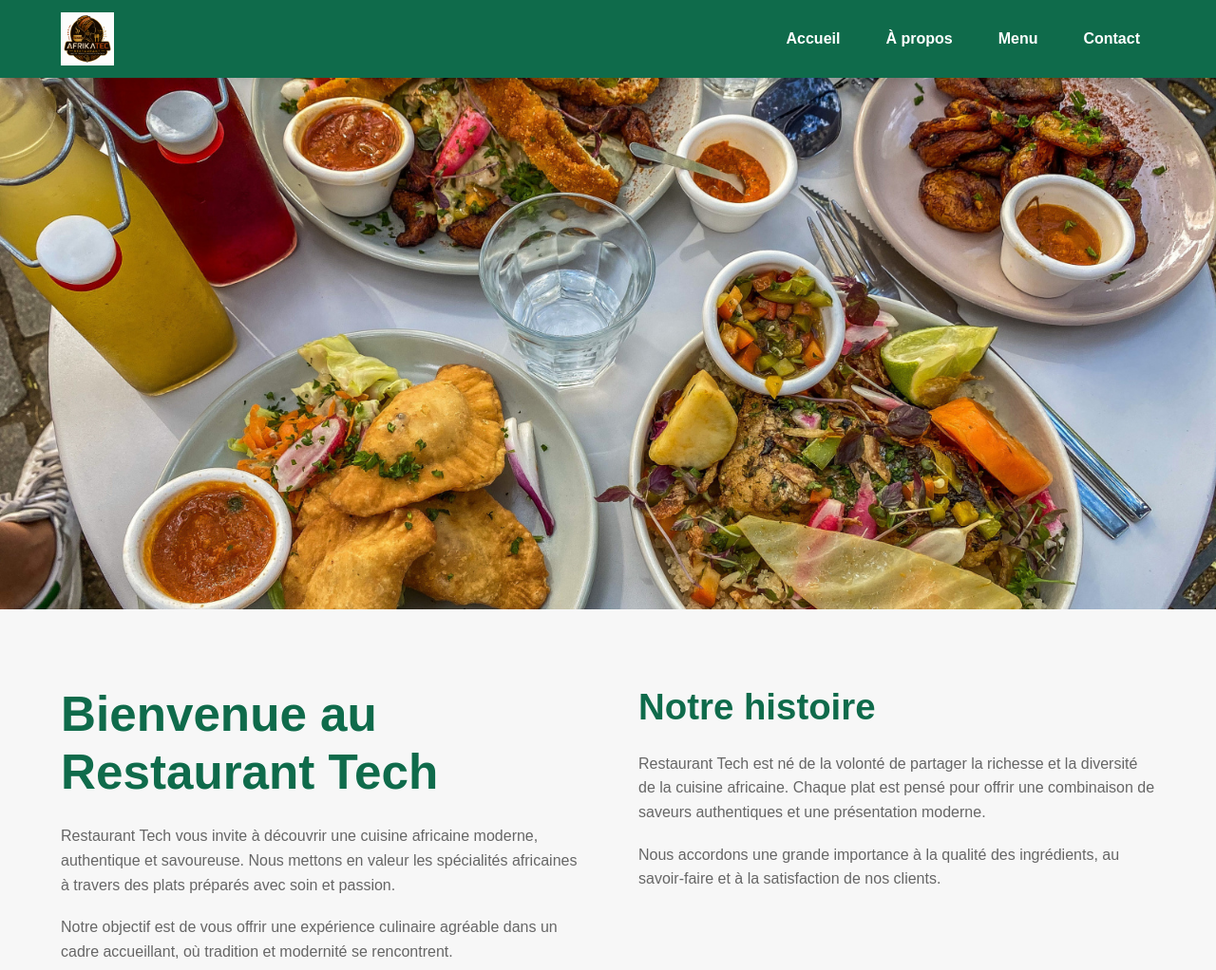
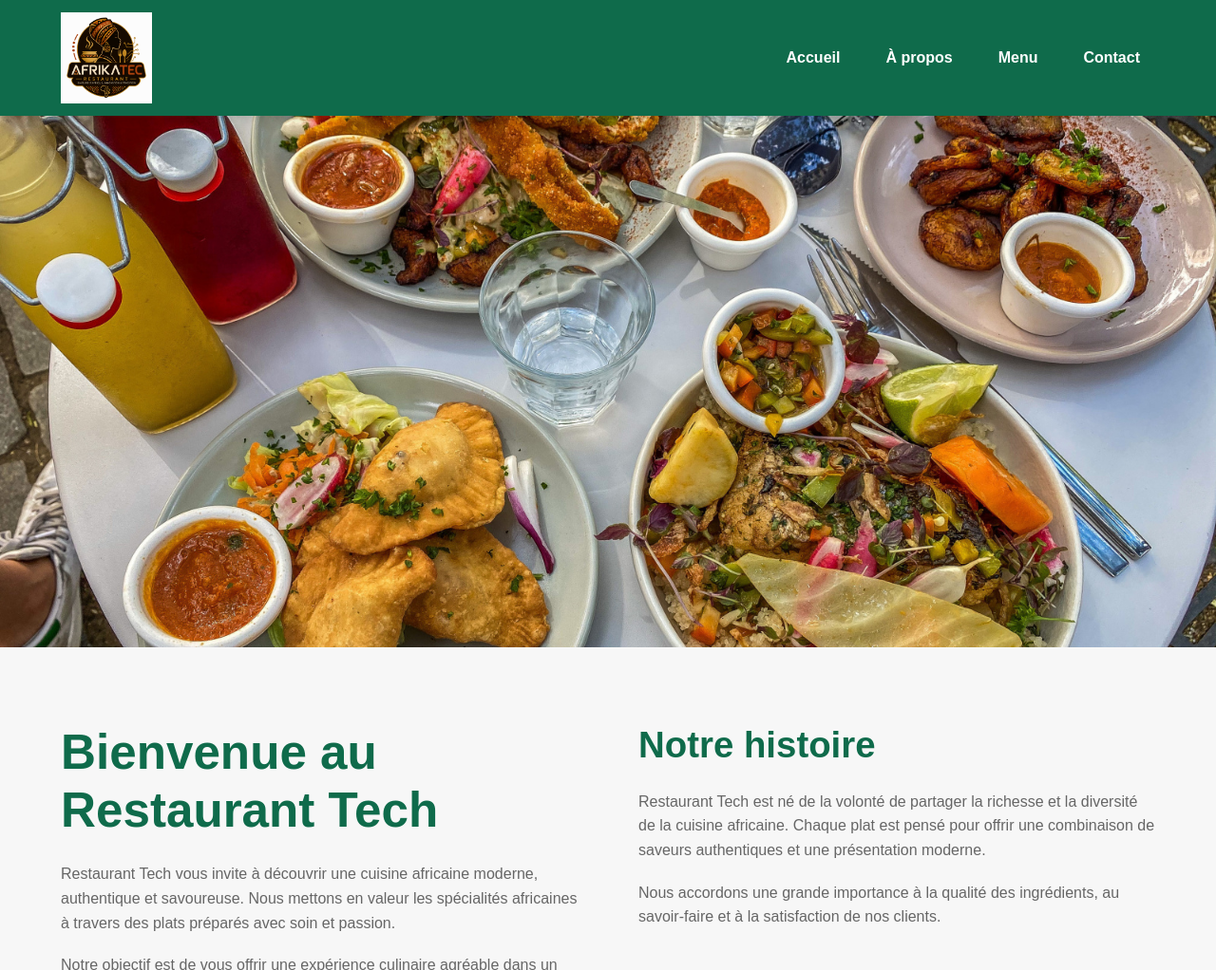
Before and after one commit to momo8464/Restaurant-Tech, a plain HTML site: page index.html in a window 1280 px wide. Shown: the top 1022 px of the page at 95% size. Drawn offline with Linux system fonts and the light colour scheme.

Commit message:
Restore and update CSS styles in principal.css

```diff
--- a/css/principal.css
+++ b/css/principal.css
@@ -79,8 +79,8 @@ header {
 }
 
 .logo img {
-    width: 3.5rem;
-    height: 3.5rem;
+    width: 6rem;
+    height: 6rem;
 
     object-fit: contain;
 }
```
